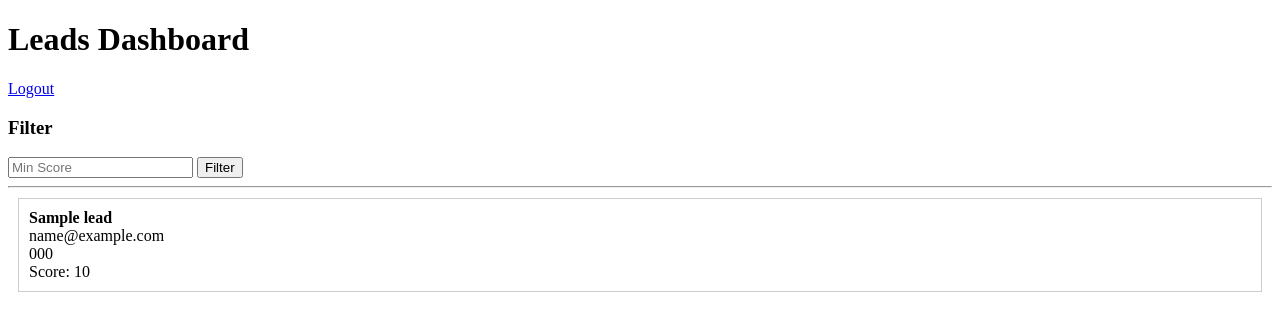
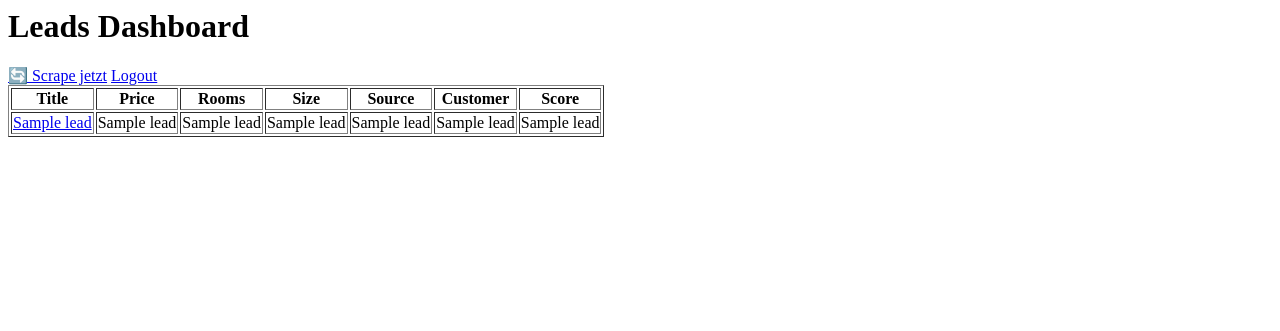
Before and after one commit to kontaktleadmakler-ship-it/wohnung-saas, a Flask app: template templates/dashboard.html in a window 1280 px wide. Shown: the top 331 px of the page. Run offline with Flask 3, Linux system fonts and the light colour scheme; the template is opened without the code that fills it: most values are stand-ins (such as "Sample title", 1, 10 or a date in 2020).

Commit message:
Update dashboard.html

```diff
--- a/templates/dashboard.html
+++ b/templates/dashboard.html
@@ -1,30 +1,29 @@
-<!DOCTYPE html>
-<html>
-<head>
-    <title>Dashboard</title>
-</head>
-<body>
-
 <h1>Leads Dashboard</h1>
 
+<a href="/scrape">🔄 Scrape jetzt</a>
 <a href="/logout">Logout</a>
 
-<h3>Filter</h3>
-<form method="GET">
-    <input name="score" placeholder="Min Score">
-    <button type="submit">Filter</button>
-</form>
+<table border="1">
+<tr>
+    <th>Title</th>
+    <th>Price</th>
+    <th>Rooms</th>
+    <th>Size</th>
+    <th>Source</th>
+    <th>Customer</th>
+    <th>Score</th>
+</tr>
 
-<hr>
-
-{% for lead in leads %}
-    <div style="border:1px solid #ccc; padding:10px; margin:10px;">
-        <b>{{ lead["name"] }}</b><br>
-        {{ lead["email"] }}<br>
-        {{ lead["phone"] }}<br>
-        Score: {{ lead["score"] }}
-    </div>
+{% for l in leads %}
+<tr>
+    <td><a href="{{ l[5] }}" target="_blank">{{ l[1] }}</a></td>
+    <td>{{ l[2] }}</td>
+    <td>{{ l[3] }}</td>
+    <td>{{ l[4] }}</td>
+    <td>{{ l[6] }}</td>
+    <td>{{ l[7] }}</td>
+    <td>{{ l[8] }}</td>
+</tr>
 {% endfor %}
 
-</body>
-</html>
+</table>
```
